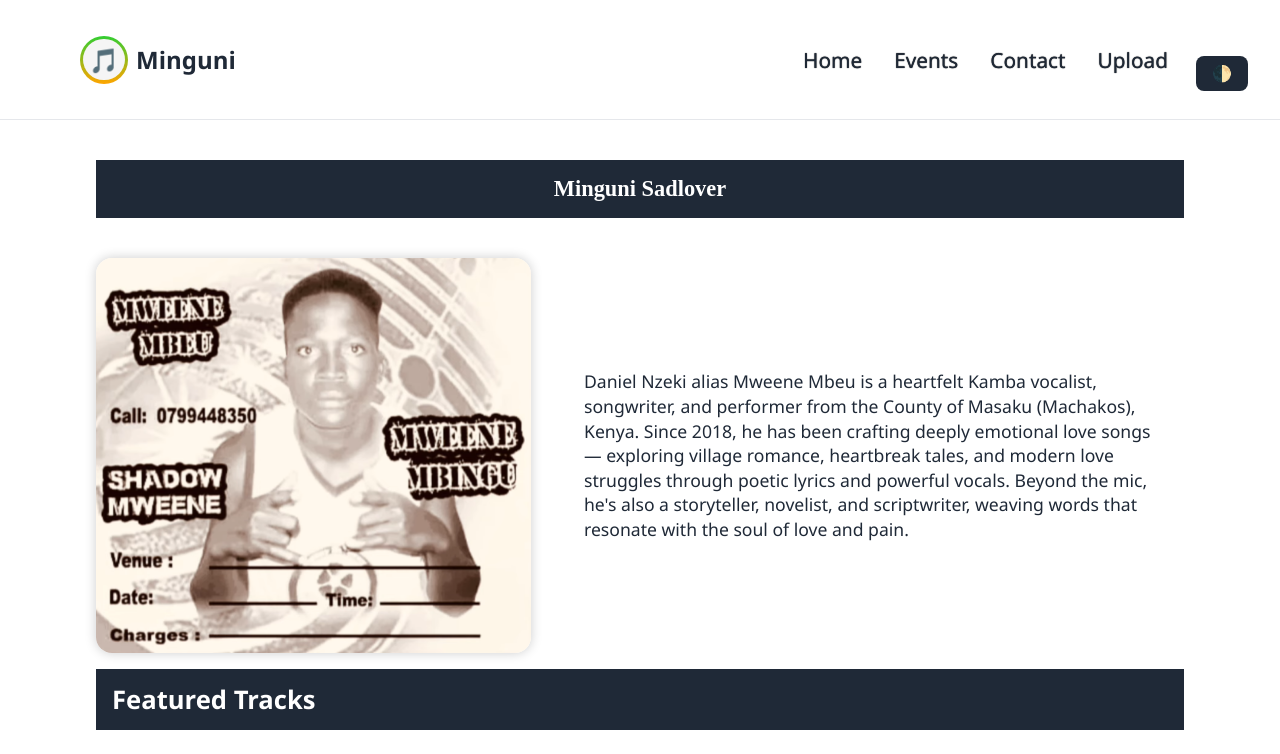
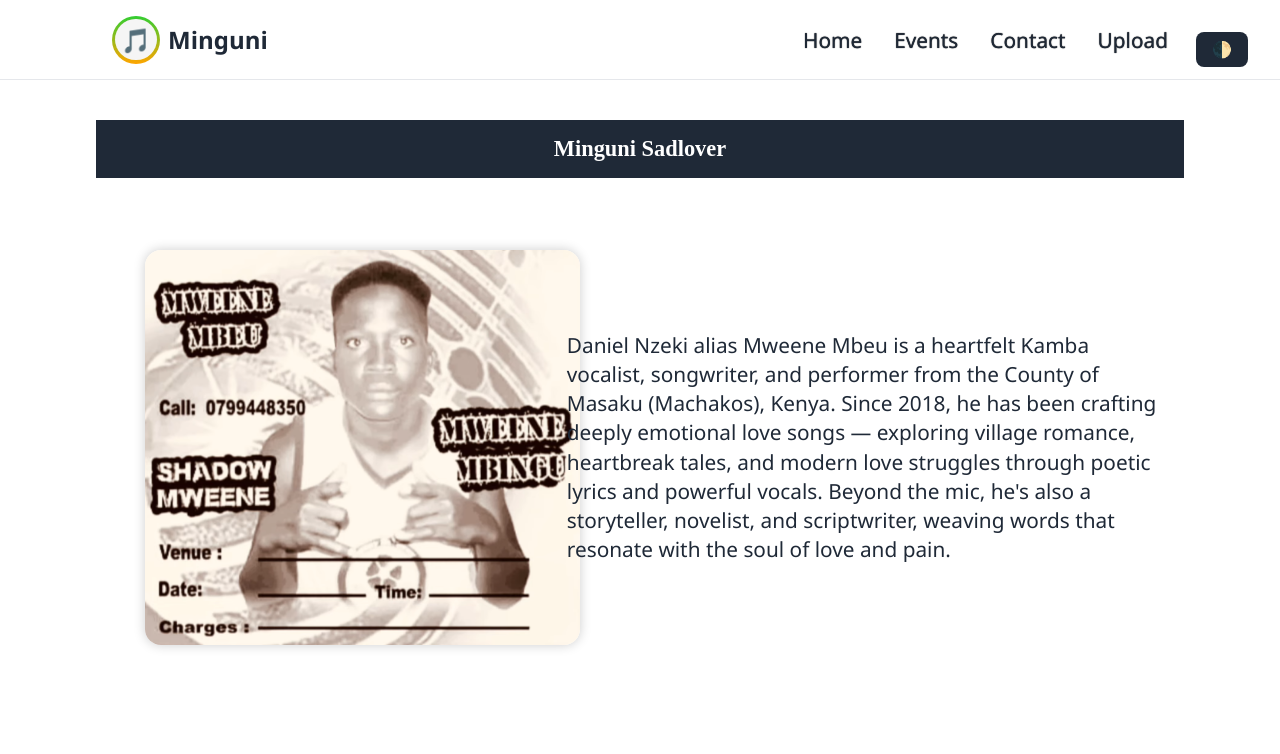
Before and after one commit to Walshwade-dev/migwani, a plain HTML site: page index.html in a window 1280 px wide. Shown: the top 754 px of the page. Drawn offline with Linux system fonts and the light colour scheme.

Commit message:
added the hero section

```diff
--- a/css/styles.css
+++ b/css/styles.css
@@ -79,7 +79,7 @@
   }
 
   .logo-text {
-    font-size: 0.8rem;
+    font-size: 1.3rem;
     font-weight: bold;
     color: var(--text-color);
     max-width: 2rem;
@@ -452,6 +452,10 @@
 
   /* ===== Responsive Media Queries ===== */
   @media (min-width: 768px) {
+    header {
+      height: 10vh;
+    }
+
     header, main{
       padding: 0 5rem;
       margin-bottom: 2.5rem;
@@ -474,9 +478,13 @@
     }
 
     #theme-toggle {
-      top: 3.5rem;
+      top: 2rem;
       right: 2rem;
       background-color: var(--text-color);
+    }
+
+    .logo {
+      margin-left: 2rem;
     }
 
     .logo-text {
@@ -493,18 +501,20 @@
     }
 
     .hero-content {
+      margin-bottom: 5rem;
       flex-direction: row;
-      justify-content: space-between;
+      justify-content: space-around;
       text-align: left;
     }
 
     .hero-description {
-      font-size: 1.1rem;
-      padding-right: 2rem;
+      font-size: 1.3rem;
+      margin-left: -6rem;
     }
 
     .hero-image {
       max-width: 40%;
+      margin: 2rem;
     }
     /* === Hero section ===  */
 
```
